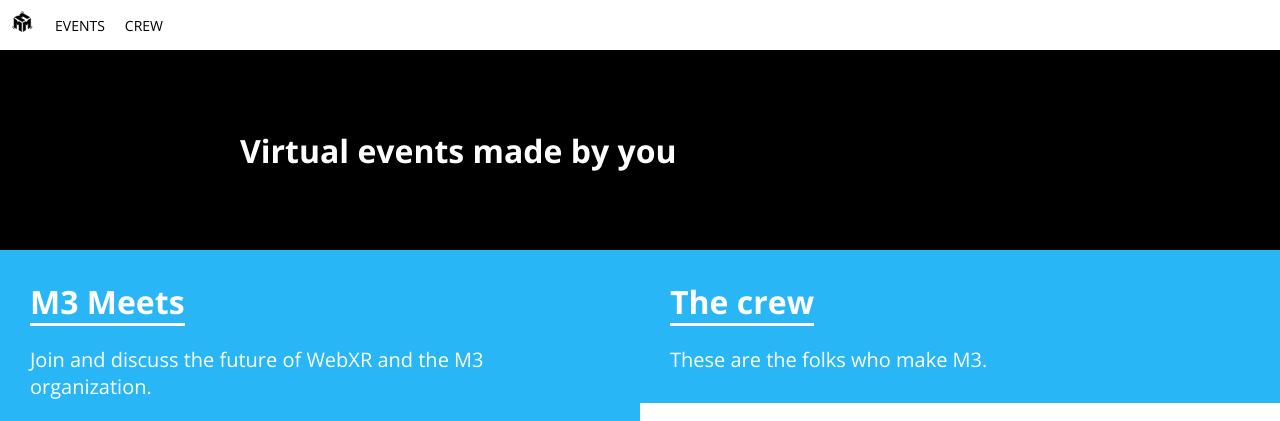
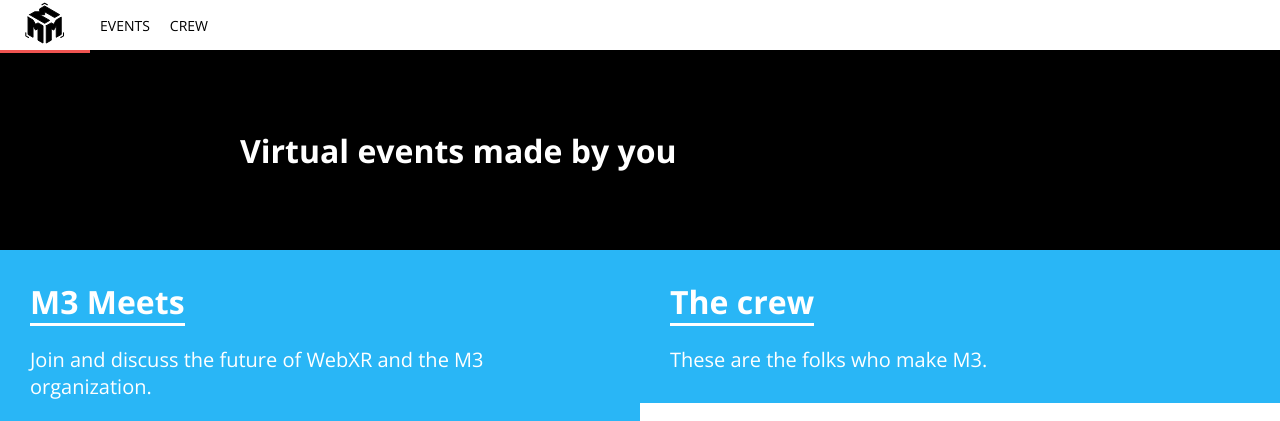
Before and after one commit to M3-org/m3-site, a website: page index.html in a window 1280 px wide. Shown: the top 421 px of the page. Drawn offline with nearby package versions, Linux system fonts and the light colour scheme.

Commit message:
Bugfix logo.svg spacing

```diff
--- a/index.html
+++ b/index.html
@@ -21,7 +21,7 @@
   z-index: 1;
 }
 header .icon {
-  height: 25px;
+  height: 50px;
   margin: 0 10px;
 }
 header .nav {
@@ -140,11 +140,11 @@
   </head>
   <body>
     <header id=header>
-      <a href="https://m3.gg">
+      <a href="https://m3.gg" class=nav>
         <img class=icon src="logo.svg"/>
       </a>
-      <a href="/" class="nav">Events</a>
-      <a href="/crew" class="nav">Crew</a>
+      <a href="/" class=nav>Events</a>
+      <a href="/crew" class=nav>Crew</a>
     </header>
     <div class=hero>
       <div class=wrap>
```
